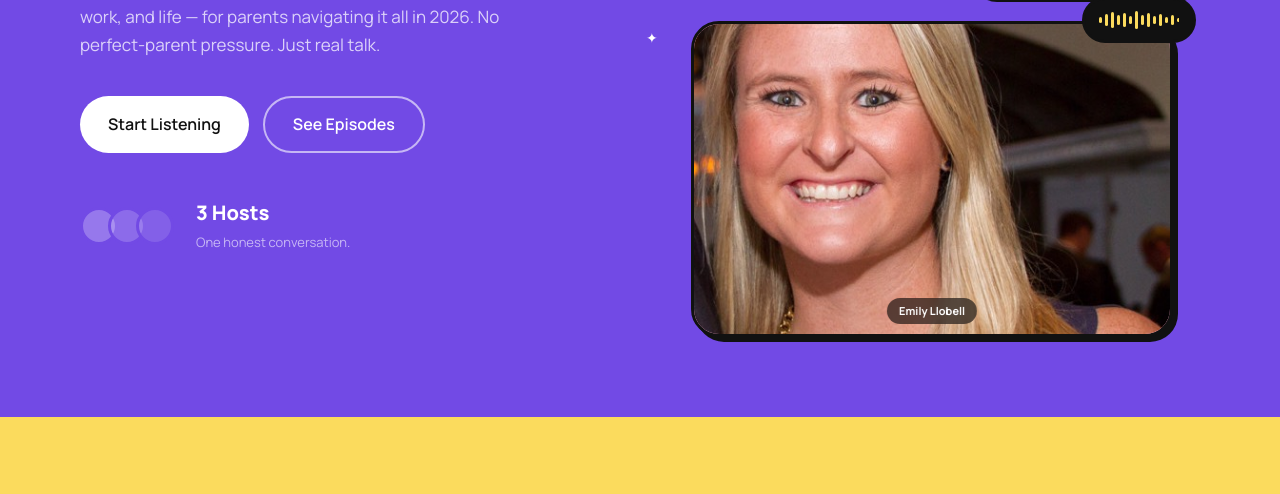
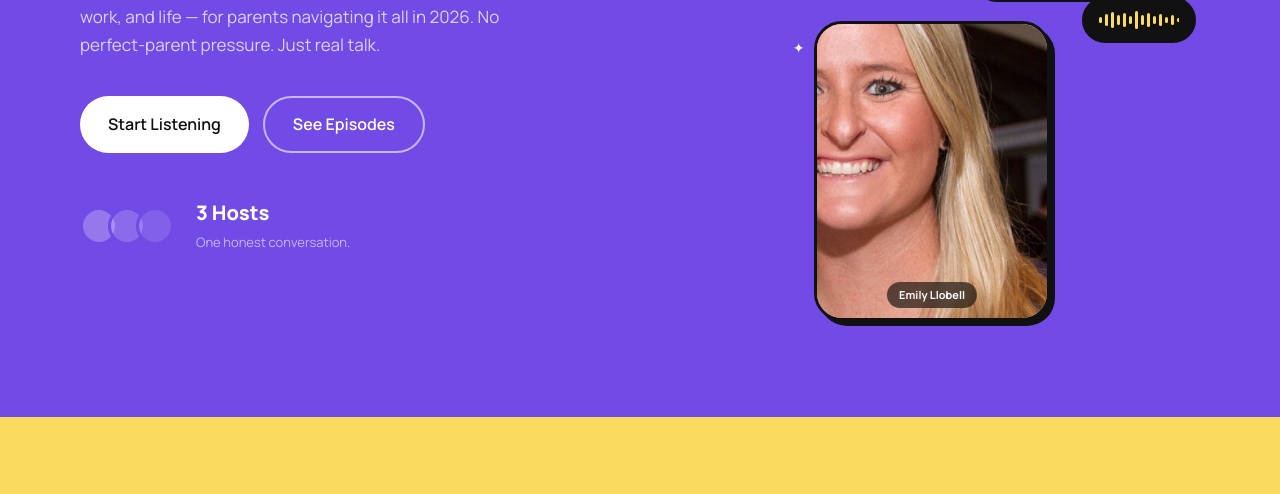
Before and after one commit to mpmc-322/fruit-snacks-and-freud, a plain HTML site: page index.html in a window 1280 px wide. Shown: the part 508-1002 px from the top of the page. Drawn offline with Linux system fonts and the light colour scheme.

Commit message:
Shrink Emily Llobell hero box to match other host boxes
Changed pink box from full-width to 44% wide, centered, matching the
proportions of the teal (Elizabeth) and yellow (Emily C) boxes.

Co-Authored-By: Claude Sonnet 4.6 <noreply@anthropic.com>

```diff
--- a/index.html
+++ b/index.html
@@ -235,7 +235,7 @@
     */
     .hbox-teal   { background: var(--teal);  top: 0;    left: 0;  width: 46%; height: 340px; z-index: 1; }
     .hbox-yellow { background: var(--yellow); top: 50px; right: 0; width: 44%; height: 310px; z-index: 1; }
-    .hbox-pink   { background: var(--pink);  top: 384px; left: 5%; right: 5%;  height: 316px; z-index: 2; }
+    .hbox-pink   { background: var(--pink);  top: 384px; left: 28%; width: 44%; height: 300px; z-index: 2; }
 
     /* Emily Llobell: cropped photo, fill the frame */
     .hbox-pink img { object-fit: cover; object-position: center top; }
@@ -282,7 +282,7 @@
       z-index: 5;
     }
     .sp1 { top: 20px;  right: -24px; }
-    .sp2 { top: 390px; left: -18px; font-size: 14px; }
+    .sp2 { top: 400px; left: 24%; font-size: 14px; }
     .sp3 { top: 340px; right: -16px; width: 16px; height: 16px; background: var(--white); border-radius: 50%; font-size: 0; }
 
     /* host label chips */
```
